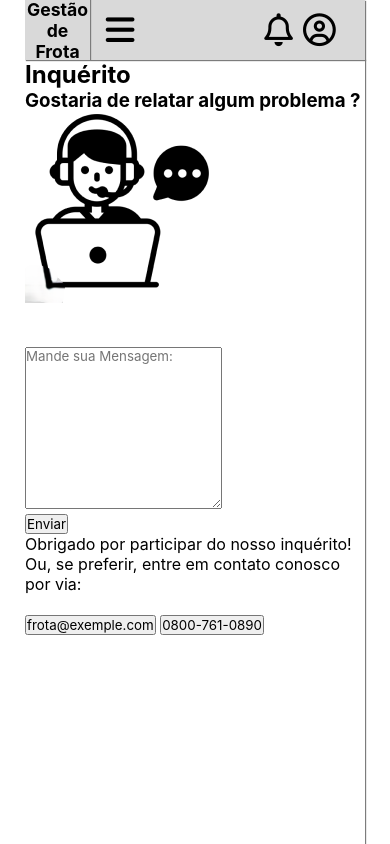
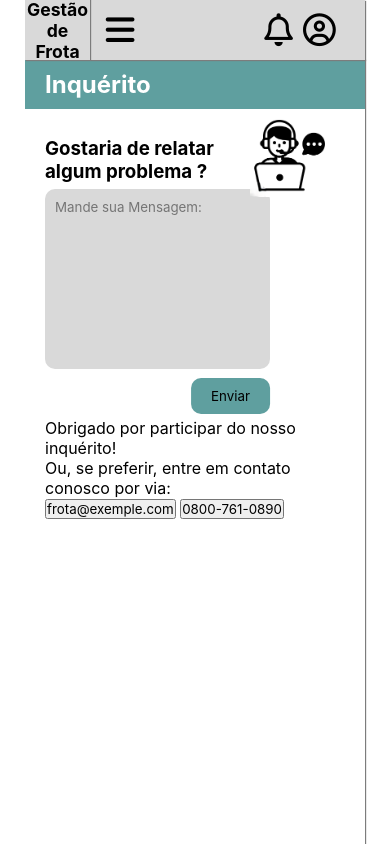
Before and after one commit to JeronimoNP/Projeto_Eng_Soft_2, a plain HTML site: page src/pages/Inqueritos/index.html in a window 390 px wide. Drawn offline with Linux system fonts and the light colour scheme.

Commit message:
estilização

```diff
--- a/src/pages/Inqueritos/index.html
+++ b/src/pages/Inqueritos/index.html
@@ -14,7 +14,7 @@
     <link rel="stylesheet" href="../componentes/css/responsive-header.css">
     <link rel="stylesheet" href="../componentes/css/style-menu.css">
     <link rel="stylesheet" href="../componentes/css/responsive-menu.css">
-    <link real ="stylesheet" href = "src/css/style.css">
+    <link rel="stylesheet" href="src/css/style.css">
 </head>
 <body>
     <!-- iniciar componente-header -->
@@ -28,24 +28,26 @@
             </header>
             <main class="main-section">
                 <section class="entrada-dados" id="entrada-dados">
-                    <h3>Gostaria de relatar algum problema ?</h3>
-                    <img src="src/img/imgInquerito.png" alt="imagem de inquerito" class="img-inquerito">
-                    <br>
-                    <br>
-                    <br>
-                    <form id="surveyForm">
-                        <div class="form-group">
-                            <label for="message" id="msg"></label>
+                    <div class="container-init">
+                        <h3>Gostaria de relatar algum problema ?</h3>
+                        <div class="container-img">
+                            <img src="src/img/imgInquerito.png" alt="imagem de inquerito" class="img-inquerito">
+                        </div>
+                    </div>
+
+                    <form id="surveyForm" class="form-inquerito">
+                        <label for="message" id="msg">
                             <textarea id="message" name="message" rows="10" required placeholder="Mande sua Mensagem:"></textarea>
-                        </div>
-                        <button type="submit">Enviar</button>
+                        </label>
+
+                        <button id="buttonInquerito" type="submit">Enviar</button>
                     </form>
                     <div id="thankYouMessage" class="hidden">
                         <p>Obrigado por participar do nosso inquérito!</p>
                     </div>
                     <div class="contact-info">
                         <p>Ou, se preferir, entre em contato conosco por via:</p>
-                        <br>
+
                         <div class="contact-buttons">
                             <button id="emailButton">frota@exemple.com</button>
                             <button id="phoneButton">0800-761-0890</button>
--- a/src/pages/Inqueritos/src/css/style.css
+++ b/src/pages/Inqueritos/src/css/style.css
@@ -1,156 +1,68 @@
-body {
-    font-family: Arial, sans-serif;
-    margin: 0;
-    padding: 0;
-    display: flex;
-    flex-direction: column;
-    align-items: flex-start;
-    justify-content: center;
-    height: 100vh;
-    background-color: #f4f4f9;
+.header-section {
+    width: 100%;
 }
 
-header {
+.header-section h2 {
     background-color: #5F9F9F;
     color: white;
     padding: 10px 20px;
     width: 100%;
+    height: min-content;
     text-align: left;
 }
 
-main {
-    background-color: rgb(248, 248, 248);
-    padding: 15px;
-    border-radius: 8px;
-    box-shadow: 0 0 10px rgba(0, 0, 0, 0.1);
-    width: 100%;
-    max-width: 600px;
-    margin: 0 auto;
+.main-section {
+    padding: 10px 20px;
 }
 
-h3 {
-    font-size: 24px;
-    color: black;
-    margin-bottom: 20px;
-
-
+.container-init {
+    display: flex;
+    align-items: center;
 }
 
-.form-group {
-    margin-bottom: 15px;
+.container-init h3{
+    width: 75%;
+    max-width: 600px;
 }
 
-label {
-    display: block;
-    margin-bottom: 5px;
+.container-img {
+    margin-left: -20px;
+    width: 25%;
+    z-index: 2;
 }
 
-textarea {
-    width: 75%;
-    padding: 8px;
-    margin-bottom: 10px;
-    border: 1px solid #D9D9D9;
-    background-color: #C0C0C0;
-    border-radius: 4px;
-    margin-top: -200px;
-}
-#msg{
-    margin-left: -463px;
-    font-size: 20px;
-
-}
-button {
-    background-color: #5F9F9F;
-    color: white;
-    border: none;
-    padding: 10px 20px;
-    cursor: pointer;
-    border-radius: 4px;
-
-}
-#emailButton{
-    background-color: #C0C0C0;
-    cursor: pointer;
+.container-img img {
+    width: 100%;
+    max-width: 140px;
 }
 
-#phoneButton{
- background-color: #C0C0C0;
- cursor: pointer;
+.form-inquerito {
+    width: 75%;
+    position: relative;
+    margin-top: -12px;
+    margin-bottom: 40px;
 }
 
-button:hover {
-    background-color: #5F9F9F;
+.form-inquerito textarea {
+    background-color: #D9D9D9;
+    width: 100%;
+    height: max-content;
+    max-width: 600px;
+    padding: 10px;
+    margin-bottom: 5px;
+    border: none;
+    outline: none;
+    border-radius: 10px;
+    resize: none;
 }
 
-.hidden {
-    display: none;
+.form-inquerito button {
+    background-color: #5F9F9F;
+    display: block;
+    position: absolute;
+    left: 100%;
+    transform: translate(-100%, 0);
+    padding: 10px 20px;
+    border: none;
+    border-radius: 10px;
 }
-
-#thankYouMessage {
-    text-align: center;
-    margin-top: 20px;
-}
-
-.contact-info {
-    margin-top: 20px;
-}
-
-.contact-buttons {
-    display: flex;
-    gap: 10px;
-}
-
-.contact-buttons button {
-    background-color: #f4f4f9;
-    color: black;
-    border: 1px solid #ccc;
-    padding: 10px;
-    cursor: default;
-    border-radius: 4px;
-    width: auto;
-}
-
-.contact-buttons button:hover {
-    background-color: #D9D9D9;
-}
-
-.main-section{
-  margin-left: -30px;
-}
-
-.img-inquerito{
-    padding: 2px 450px ;
-    margin-top: -55px;
-}
-
-@media (max-width: 600px) {
-    main {
-        width: 95%;
-    }
-
-    h3 {
-        font-size: 20px;
-    }
-
-    textarea {
-        font-size: 16px;
-    }
-
-    .contact-buttons {
-        flex-direction: column;
-    }
-}
-
-@media (max-width: 600px) {
-    main {
-        width: 95%;
-    }
-
-    h3 {
-        font-size: 20px;
-    }
-
-    textarea {
-        font-size: 16px;
-    }
-}
--- a/src/pages/Inqueritos/src/js/scripts.js
+++ b/src/pages/Inqueritos/src/js/scripts.js
@@ -14,3 +14,17 @@ document.addEventListener('DOMContentLoaded', (event) => {
         thankYouMessage.classList.remove('hidden');
     });
 });
+
+function replaceButton() {
+    const buttonForm = document.getElementById('surveyForm').querySelector('button');
+    const form = document.getElementById('surveyForm');
+    if(form.offsetWidth >= 600){
+        buttonForm.style.left ='600px';
+        buttonForm.style.transform = 'translate(-100%, 0)';
+    } else{
+        buttonForm.style.left ='';
+        buttonForm.style.transform = '';
+    }
+}
+
+window.addEventListener('resize', replaceButton);
--- a/src/pages/componentes/css/style-menu.css
+++ b/src/pages/componentes/css/style-menu.css
@@ -12,7 +12,6 @@
 
 .menu-bar{
     background-color: #d9d9d9;
-    /* position: absolute; */
     z-index: 2;
     opacity: 1;
     width: 65px;
--- a/src/pages/componentes/js/componente-header.js
+++ b/src/pages/componentes/js/componente-header.js
@@ -61,7 +61,8 @@ buttonMenuBar.addEventListener('click', () => {
         document.querySelector('.main-content').classList.remove('main-content-on');
     }
 
-    menuBarAlt();
+    if(menuBar) menuBarAlt();
+    if(document.getElementById('buttonInquerito')) replaceButton();
 
 });
 
```
Also changed, not shown: src/pages/pagina_inicial/index.html (+6 -1 lines), src/pages/pagina_inicial/src/css/style-reponsive.css (added, +24 -0 lines), src/pages/pagina_inicial/src/css/style.css (+34 -10 lines), src/pages/pagina_inicial/src/js/script.js (+23 -0 lines), src/pages/componentes/css/responsive-menu.css (line endings or trailing spaces).
